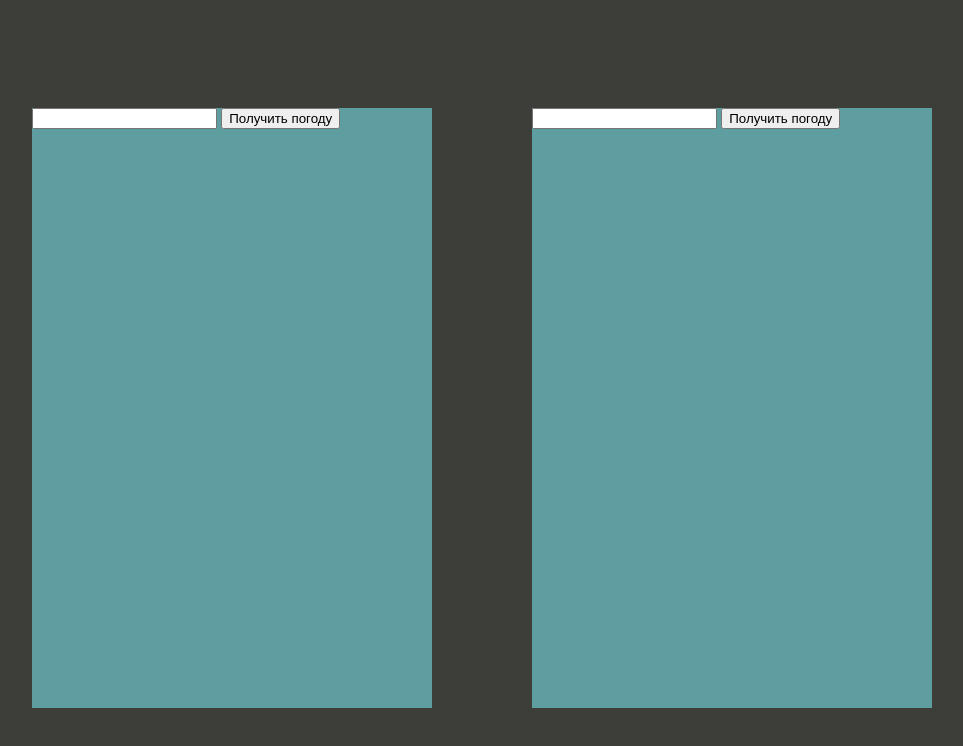
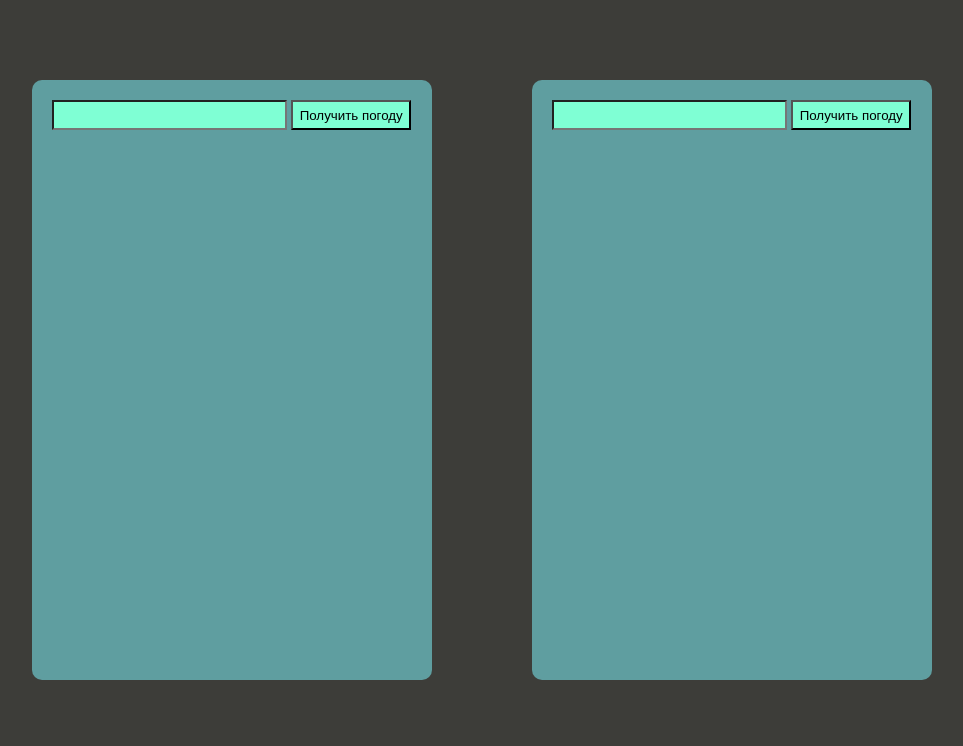
Before and after one commit to NickRyabinin/js-dashboard, a plain HTML site: page src/index.html in a window 1280 px wide. Shown: the whole page, without its empty margins (153-1116 px from the left). Drawn offline with Linux system fonts and the light colour scheme.

Commit message:
Modify style.css - add some form styling

```diff
--- a/src/styles/style.css
+++ b/src/styles/style.css
@@ -1,7 +1,7 @@
 .bg-dark {
   background-color: rgb(61, 61, 57);
   width: 98vw;
-  min-height: 100vh;
+  height: 100%;
 }
 
 .bg-blue {
@@ -15,14 +15,31 @@
 .container {
   display: flex;
   justify-content: center;
-  align-items: flex-start;
+  align-items: center;
   gap: 100px;
   flex-wrap: wrap;
-  min-height: 100vh;
+  height: 100%;
+  margin:10vh 0;
 }
 
 .card {
   width: 400px;
-  height: 600px;
-  margin: auto 0;
+  min-height: 600px;
+  border-radius: 10px;
 }
+
+form {
+  margin: 20px;
+}
+
+.input {
+  width: 235px;
+  height: 30px;
+  background-color: aquamarine;
+}
+
+.submit {
+  width: 120px;
+  height: 30px;
+  background-color: aquamarine;
+}
```
